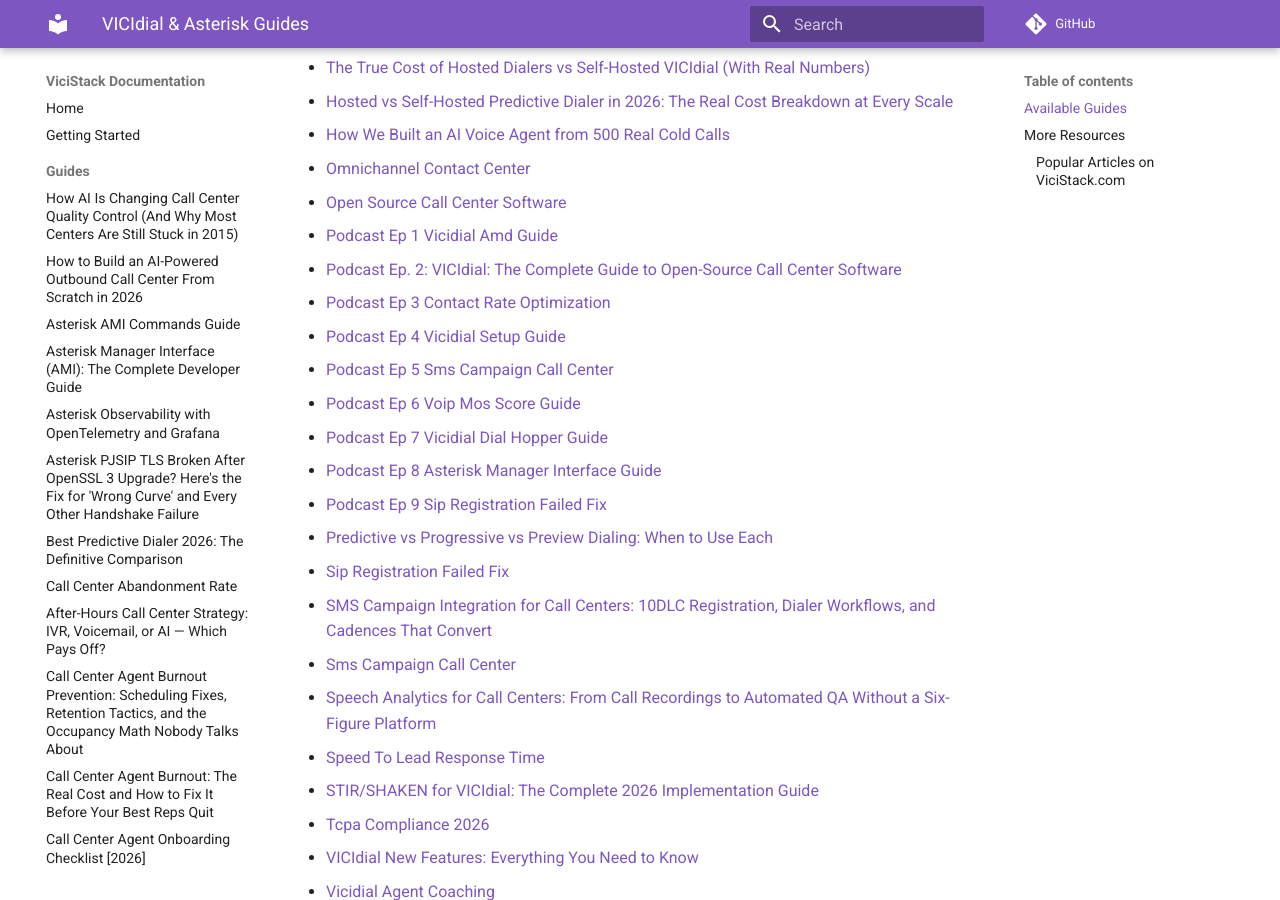
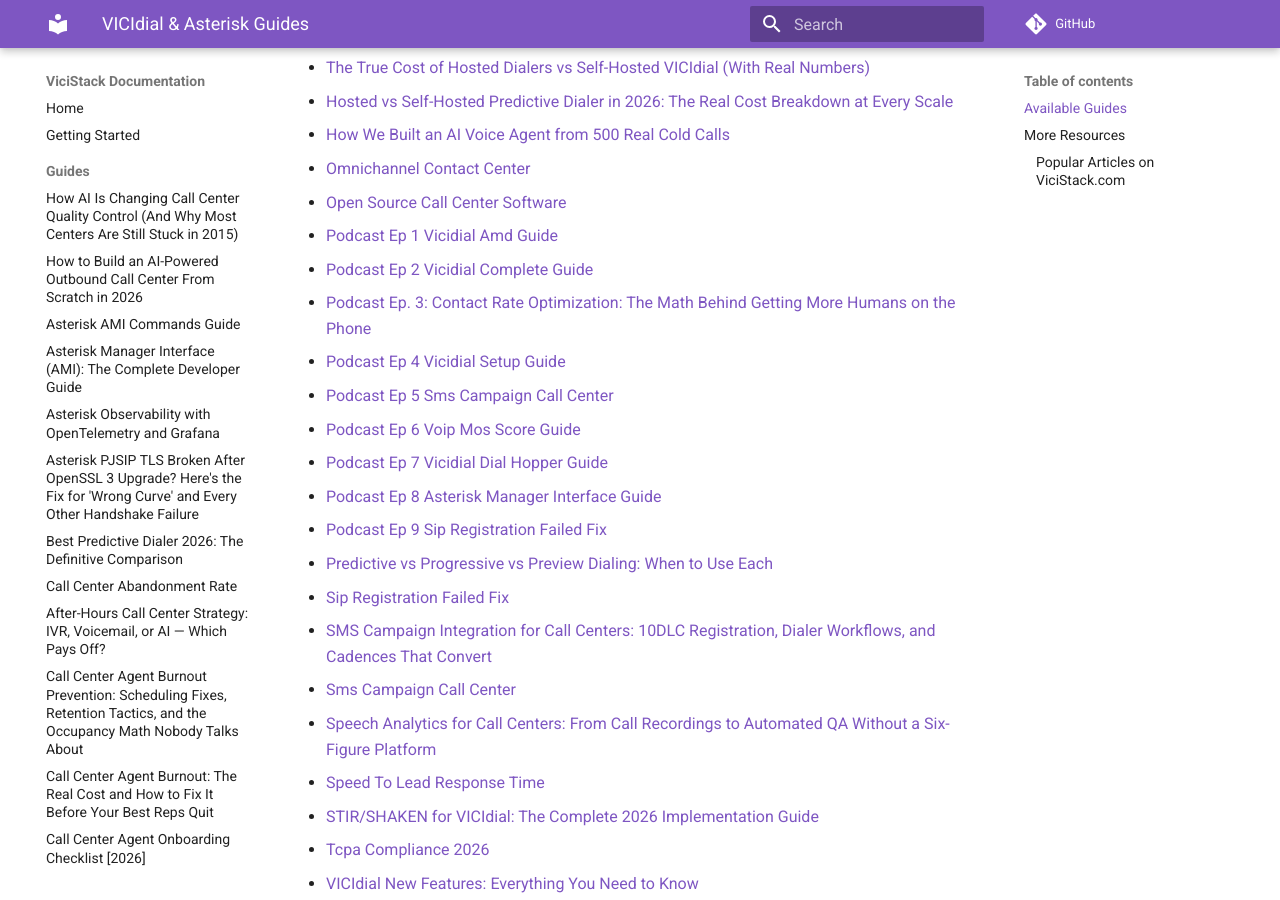
Before and after one commit to gamlin-ccdocs/vicistack-docs, an MkDocs documentation site: the page built from docs/guides/index.md, in a window 1280 px wide and 900 px high, scrolled down 1596 px. Built offline with MkDocs 1.6.1 and Material for MkDocs 9.7.7, drawn with Linux system fonts in a browser that asks for light colours; comment, search, counter and statistics services are not loaded.

Commit message:
Add guide: Podcast Ep. 3: Contact Rate Optimization: The Math Behind Getting More Humans on the Phone

```diff
--- a/docs/guides/index.md
+++ b/docs/guides/index.md
@@ -46,8 +46,8 @@
 - [Omnichannel Contact Center](omnichannel-contact-center.md)
 - [Open Source Call Center Software](open-source-call-center-software.md)
 - [Podcast Ep 1 Vicidial Amd Guide](podcast-ep-1-vicidial-amd-guide.md)
-- [Podcast Ep. 2: VICIdial: The Complete Guide to Open-Source Call Center Software](podcast-ep-2-vicidial-complete-guide.md)
-- [Podcast Ep 3 Contact Rate Optimization](podcast-ep-3-contact-rate-optimization.md)
+- [Podcast Ep 2 Vicidial Complete Guide](podcast-ep-2-vicidial-complete-guide.md)
+- [Podcast Ep. 3: Contact Rate Optimization: The Math Behind Getting More Humans on the Phone](podcast-ep-3-contact-rate-optimization.md)
 - [Podcast Ep 4 Vicidial Setup Guide](podcast-ep-4-vicidial-setup-guide.md)
 - [Podcast Ep 5 Sms Campaign Call Center](podcast-ep-5-sms-campaign-call-center.md)
 - [Podcast Ep 6 Voip Mos Score Guide](podcast-ep-6-voip-mos-score-guide.md)
--- a/mkdocs.yml
+++ b/mkdocs.yml
@@ -61,8 +61,8 @@
       - "Omnichannel Contact Center": "guides/omnichannel-contact-center.md"
       - "Open Source Call Center Software": "guides/open-source-call-center-software.md"
       - "Podcast Ep 1 Vicidial Amd Guide": "guides/podcast-ep-1-vicidial-amd-guide.md"
-      - "Podcast Ep. 2: VICIdial: The Complete Guide to Open-Source Call Center Software": "guides/podcast-ep-2-vicidial-complete-guide.md"
-      - "Podcast Ep 3 Contact Rate Optimization": "guides/podcast-ep-3-contact-rate-optimization.md"
+      - "Podcast Ep 2 Vicidial Complete Guide": "guides/podcast-ep-2-vicidial-complete-guide.md"
+      - "Podcast Ep. 3: Contact Rate Optimization: The Math Behind Getting More Humans on the Phone": "guides/podcast-ep-3-contact-rate-optimization.md"
       - "Podcast Ep 4 Vicidial Setup Guide": "guides/podcast-ep-4-vicidial-setup-guide.md"
       - "Podcast Ep 5 Sms Campaign Call Center": "guides/podcast-ep-5-sms-campaign-call-center.md"
       - "Podcast Ep 6 Voip Mos Score Guide": "guides/podcast-ep-6-voip-mos-score-guide.md"
```
